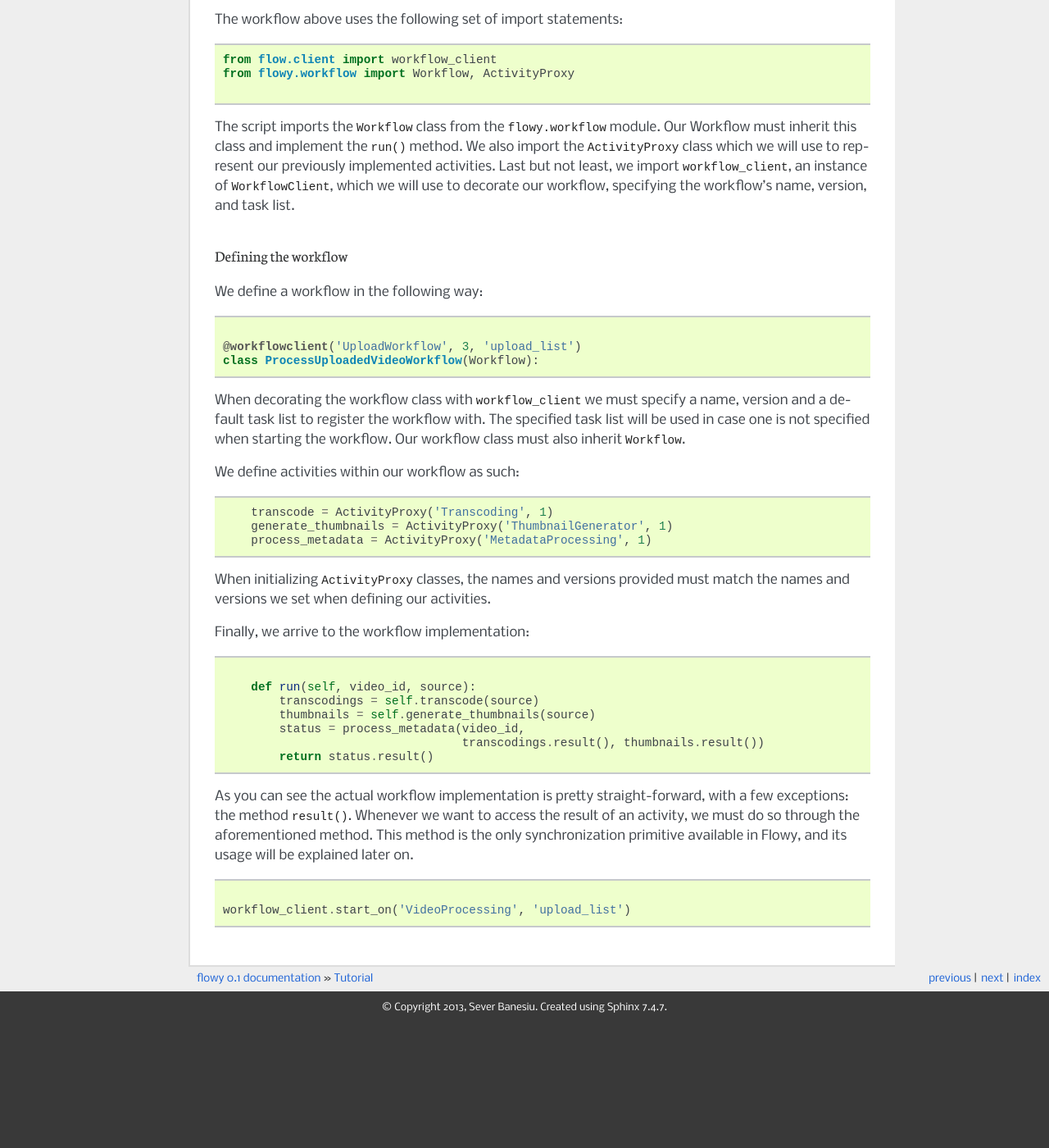
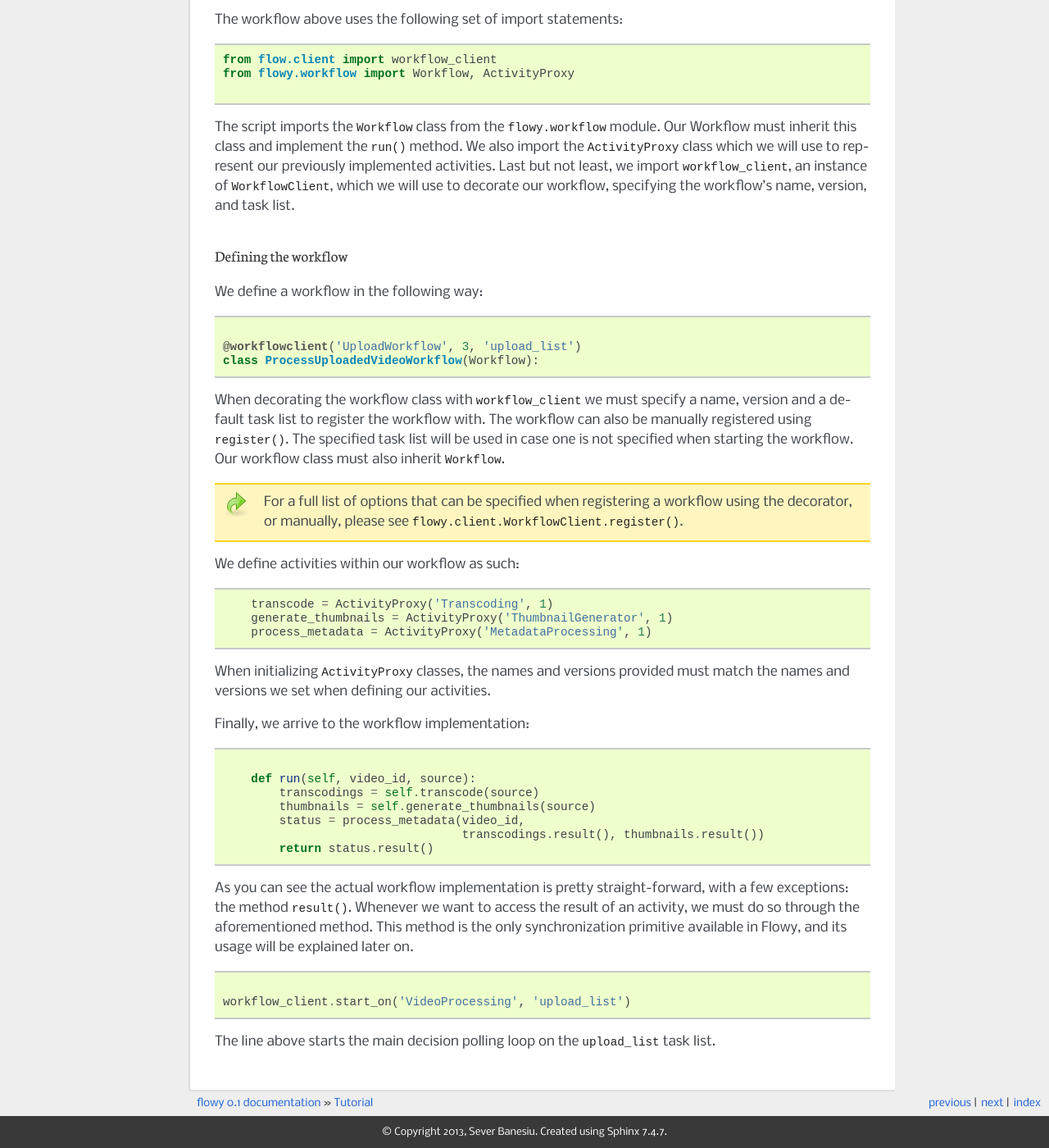
Before and after one commit to severb/flowy, a Sphinx documentation site: the page built from docs/tutorial/tutorial.rst, in a window 1280 px wide and 1400 px high, scrolled down 2942 px. Shown: the whole window at 82% size. Built offline with Sphinx 7.4.7, drawn with Linux system fonts in a browser that asks for light colours; pages that are not in the unit, such as notebooks, are missing from menus; before the commit the page ends 4190 px from its top, so only the background shows below that; some of the changed text lies outside the part shown.

Commit message:
Tutorial refactoring.

```diff
--- a/docs/tutorial/tutorial.rst
+++ b/docs/tutorial/tutorial.rst
@@ -58,6 +58,10 @@
 options can be specified here as well). Activities can also be registered
 manually with the :meth:`~flowy.client.ActivityClient.register` method.
 
+.. seealso:: For a full list of options that can be specified when registering
+   an activity using the decorator, or manually, please see
+   :meth:`flowy.client.ActivityClient.register`.
+
 Defining the activity
 ~~~~~~~~~~~~~~~~~~~~~
 
@@ -142,9 +142,14 @@
 
 When decorating the workflow class with ``workflow_client`` we must specify a
 name, version and a default task list to register the workflow with. The
-specified task list will be used in case one is not specified when starting the
-workflow. Our workflow class must also inherit
-:class:`~flowy.workflow.Workflow`.
+workflow can also be manually registered using
+:meth:`~flowy.client.WorkflowClient.register`.  The specified task list will be used
+in case one is not specified when starting the workflow. Our workflow class
+must also inherit :class:`~flowy.workflow.Workflow`.
+
+.. seealso:: For a full list of options that can be specified when registering
+   a workflow using the decorator, or manually, please see
+   :meth:`flowy.client.WorkflowClient.register`.
 
 We define activities within our workflow as such:
 
@@ -171,3 +176,6 @@
 .. literalinclude:: workflow.py
    :language: python
    :lines: 19-20
+
+The line above starts the main decision polling loop on the ``upload_list``
+task list.
```
Also changed, not shown: other parts of docs/tutorial/tutorial.rst (+0 -4 lines).
